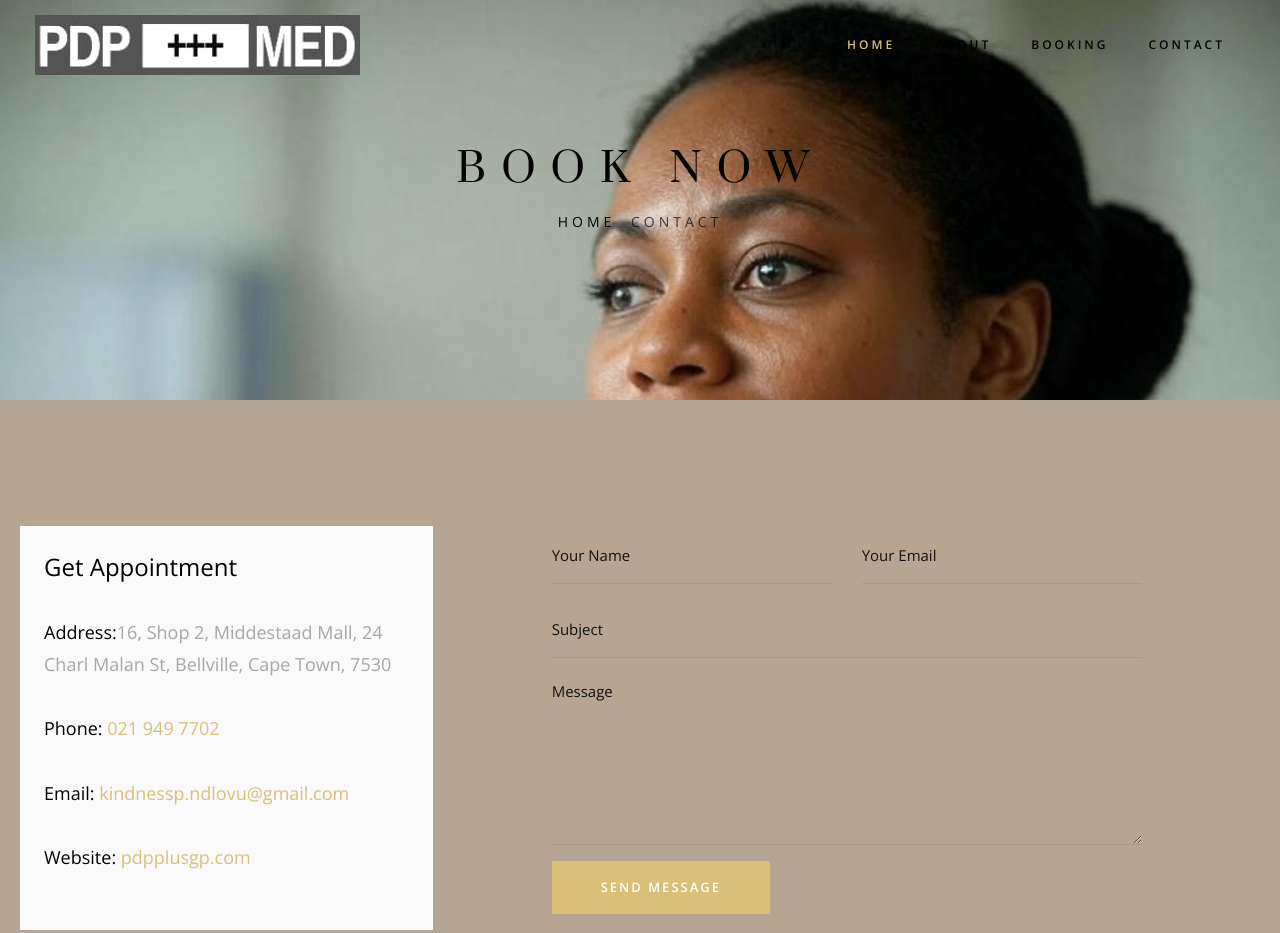
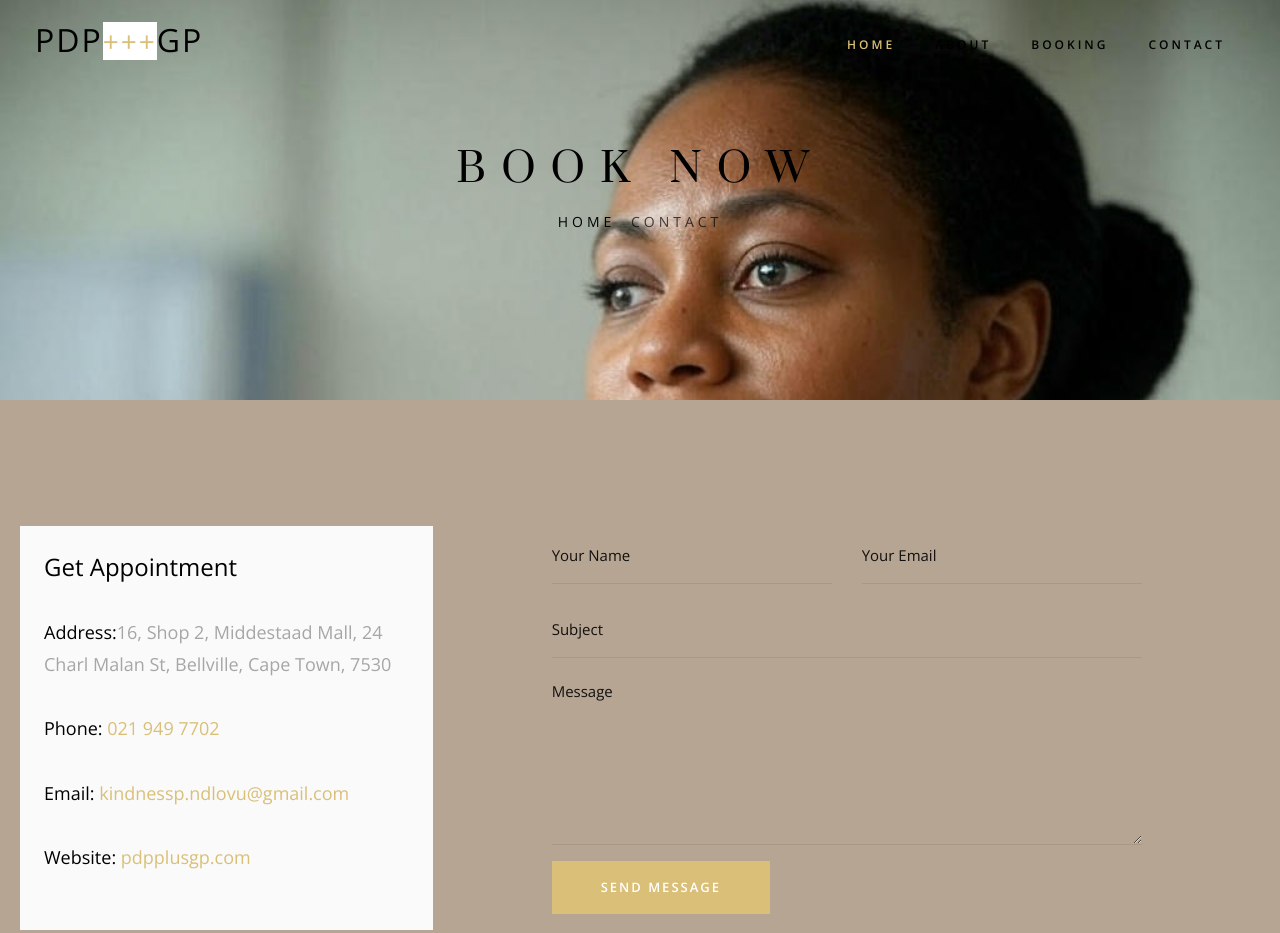
Before and after one commit to MRKWEBANE/pdpplusgp1.github.io, a plain HTML site: page treatments.html in a window 1280 px wide. Shown: the top 933 px of the page. Drawn offline with nearby package versions, Linux system fonts and the light colour scheme; some packages are replaced by stand-ins of ours; no server answers; files whose address does not match are found by name.

Commit message:
Update treatments.html

```diff
--- a/treatments.html
+++ b/treatments.html
@@ -31,7 +31,7 @@
   <body>
   	<nav class="navbar navbar-expand-lg navbar-dark ftco_navbar bg-dark ftco-navbar-light" id="ftco-navbar">
 	    <div class="container">
-	      <a class="navbar-brand" href="index.html"><img src="images/2.jpeg" alt="description of image" /></a>
+	      <a class="navbar-brand" href="index.html"><h2>PDP<span style="background-color: white;">+++</span>GP</h2></a>
 	      <button class="navbar-toggler" type="button" data-toggle="collapse" data-target="#ftco-nav" aria-controls="ftco-nav" aria-expanded="false" aria-label="Toggle navigation">
 	        <span class="oi oi-menu"></span> Menu
 	      </button>
```
